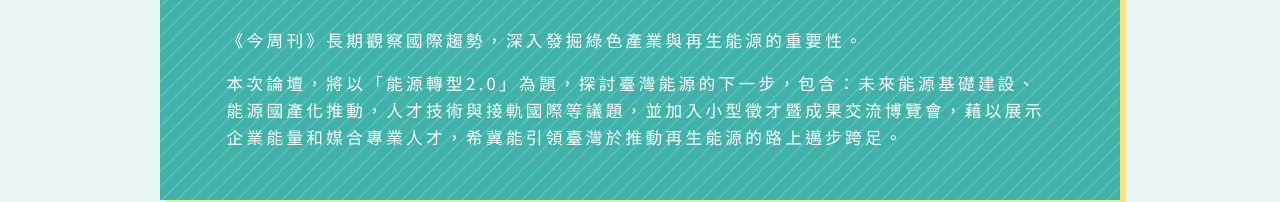
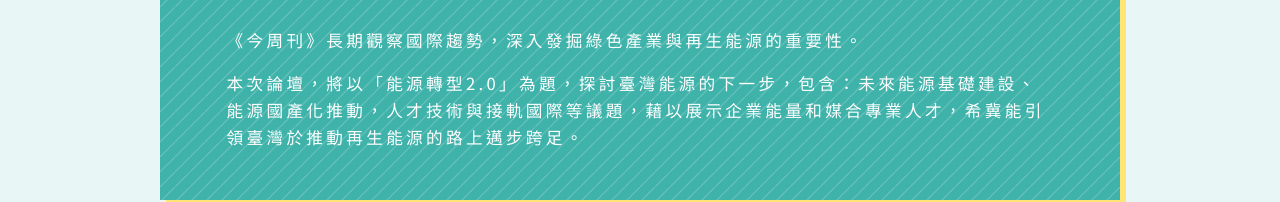
Before and after one commit to DinoHuang0310/newenergyforum2020, a Vue app: page / in a window 1280 px wide. Shown: the part 984-1186 px from the top of the page. Built offline with nearby package versions, Linux system fonts and the light colour scheme; a web font is replaced by a local one; what vue-js-modal would draw is missing.

Commit message:
doc: 靜態資料更新

```diff
--- a/src/components/About.vue
+++ b/src/components/About.vue
@@ -6,7 +6,7 @@
         <div class="content">
           <div>
             <p>《今周刊》長期觀察國際趨勢，深入發掘綠色產業與再生能源的重要性。</p>
-            <p>本次論壇，將以「能源轉型2.0」為題，探討臺灣能源的下一步，包含：未來能源基礎建設、能源國產化推動，人才技術與接軌國際等議題，並加入小型徵才暨成果交流博覽會，藉以展示企業能量和媒合專業人才，希冀能引領臺灣於推動再生能源的路上邁步跨足。</p>
+            <p>本次論壇，將以「能源轉型2.0」為題，探討臺灣能源的下一步，包含：未來能源基礎建設、能源國產化推動，人才技術與接軌國際等議題，藉以展示企業能量和媒合專業人才，希冀能引領臺灣於推動再生能源的路上邁步跨足。</p>
           </div>
         </div>
       </div>
```
